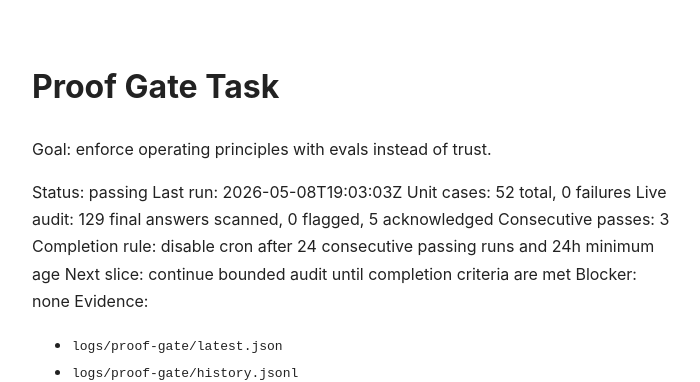
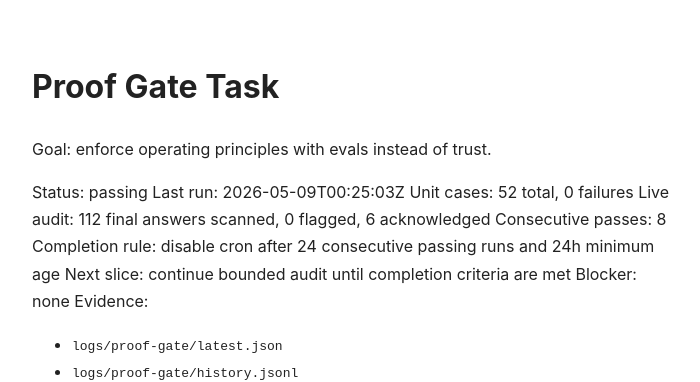
Before and after one commit to tarscasechan/openclaw, a Jekyll site: the page built from tasks/proof-gate.md, in a window 1280 px wide. Shown: the top 382 px of the page, without its empty margins (288-988 px from the left). Built offline with Jekyll 4.4.1, drawn with Linux system fonts in a browser that asks for light colours; our own code applies the rules of GitHub Pages for plain Markdown files.

Commit message:
proof-gate: update status metrics
- Last run: 2026-05-09T00:25:03Z
- Live audit: 112 final answers scanned, 0 flagged, 6 acknowledged
- Consecutive passes: 8

Prompt: update proof gate metrics
Context:
- Automated status refresh from cron

```diff
--- a/tasks/proof-gate.md
+++ b/tasks/proof-gate.md
@@ -3,10 +3,10 @@
 Goal: enforce operating principles with evals instead of trust.
 
 Status: passing
-Last run: 2026-05-08T19:03:03Z
+Last run: 2026-05-09T00:25:03Z
 Unit cases: 52 total, 0 failures
-Live audit: 129 final answers scanned, 0 flagged, 5 acknowledged
-Consecutive passes: 3
+Live audit: 112 final answers scanned, 0 flagged, 6 acknowledged
+Consecutive passes: 8
 Completion rule: disable cron after 24 consecutive passing runs and 24h minimum age
 Next slice: continue bounded audit until completion criteria are met
 Blocker: none
```
